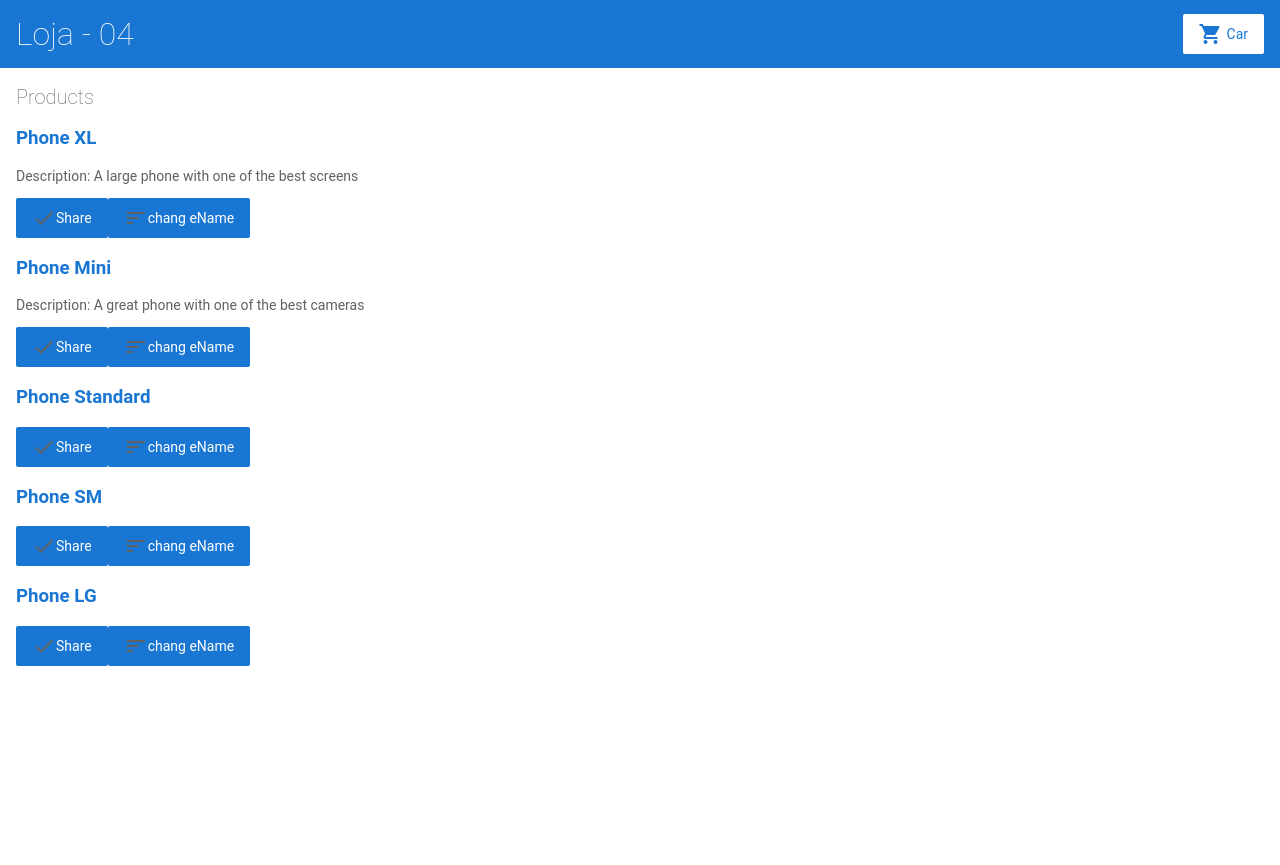
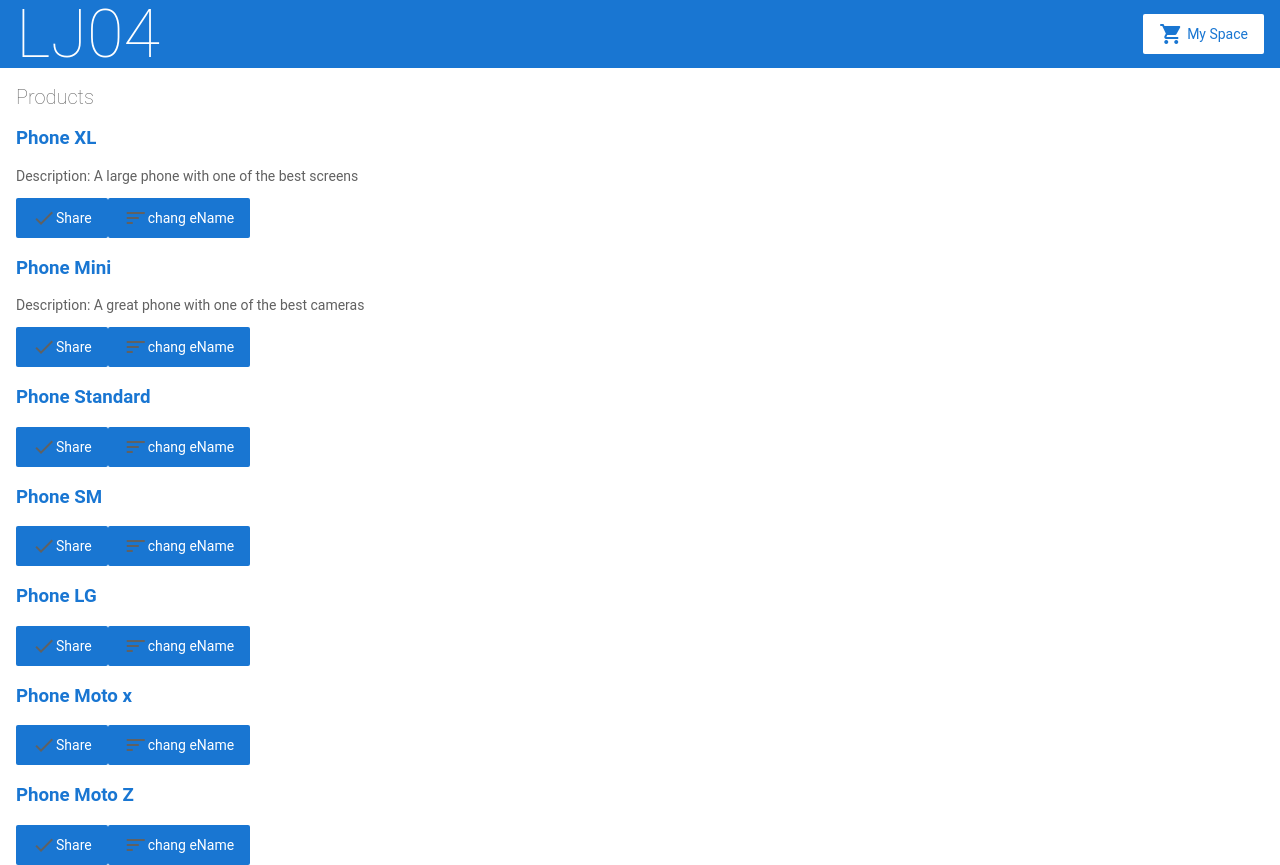
Before and after one commit to ezequielphp/angular-zntbyv, an Angular app: page / in a window 1280 px wide. Before the commit the page ends 800 px from the top, so only its background shows below. Built offline with nearby package versions, Linux system fonts and the light colour scheme.

Commit message:
6 files modified

```diff
--- a/src/app/app.component.html
+++ b/src/app/app.component.html
@@ -1,4 +1,4 @@
-<app-top-bar></app-top-bar>
+<app-top-bar2></app-top-bar2>
 
 <div class="container">
   <router-outlet></router-outlet>
--- a/src/app/products.ts
+++ b/src/app/products.ts
@@ -26,6 +26,18 @@ export const products = [
     price: 299,
     description: ''
   }
+  ,
+  {
+    name: 'Phone Moto x',
+    price: 299,
+    description: ''
+  }
+  ,
+  {
+    name: 'Phone Moto Z',
+    price: 299,
+    description: ''
+  }
 
 ];
 
--- a/src/app/top-bar/top-bar.component.css
+++ b/src/app/top-bar/top-bar.component.css
@@ -1,4 +1,6 @@
-
+h1{
+  font-size: 50pt;
+}
 
 /*
 Copyright Google LLC. All Rights Reserved.
--- a/src/app/top-bar/top-bar.component.html
+++ b/src/app/top-bar/top-bar.component.html
@@ -1,8 +1,8 @@
 <a [routerLink]="['/']">
-  <h1>Loja - 04 </h1>
+  <h1>LJ04</h1>
 </a>
 
-<a [routerLink]="['/cart']" class="button fancy-button"><i class="material-icons">shopping_cart</i>Car</a>
+<a [routerLink]="['/cart']" class="button fancy-button"><i class="material-icons">shopping_cart</i>My Space</a>
 
 <!--
 Copyright Google LLC. All Rights Reserved.
--- a/src/app/top-bar/top-bar.component.ts
+++ b/src/app/top-bar/top-bar.component.ts
@@ -1,15 +1,18 @@
 import { Component, OnInit } from '@angular/core';
 
 @Component({
-  selector: 'app-top-bar',
+  selector: 'app-top-bar2',
   templateUrl: './top-bar.component.html',
   styleUrls: ['./top-bar.component.css']
 })
 export class TopBarComponent implements OnInit {
 
-  constructor() { }
+  constructor() {
 
-  ngOnInit() {
+   }
+
+  ngOnInit(args= 'xxxxxx') {
+    //alert('teste  '+args)
   }
 
 }
--- a/src/styles.css
+++ b/src/styles.css
@@ -106,7 +106,7 @@ label {
 
 /* Top Bar */
 
-app-top-bar {
+app-top-bar2 {
   width: 100%;
   height: 68px;
   background-color: #1976d2;
@@ -117,7 +117,7 @@ app-top-bar {
   align-items: center;
 }
 
-app-top-bar h1 {
+app-top-bar2 h1 {
   color: white;
   margin: 0;
 }
```
